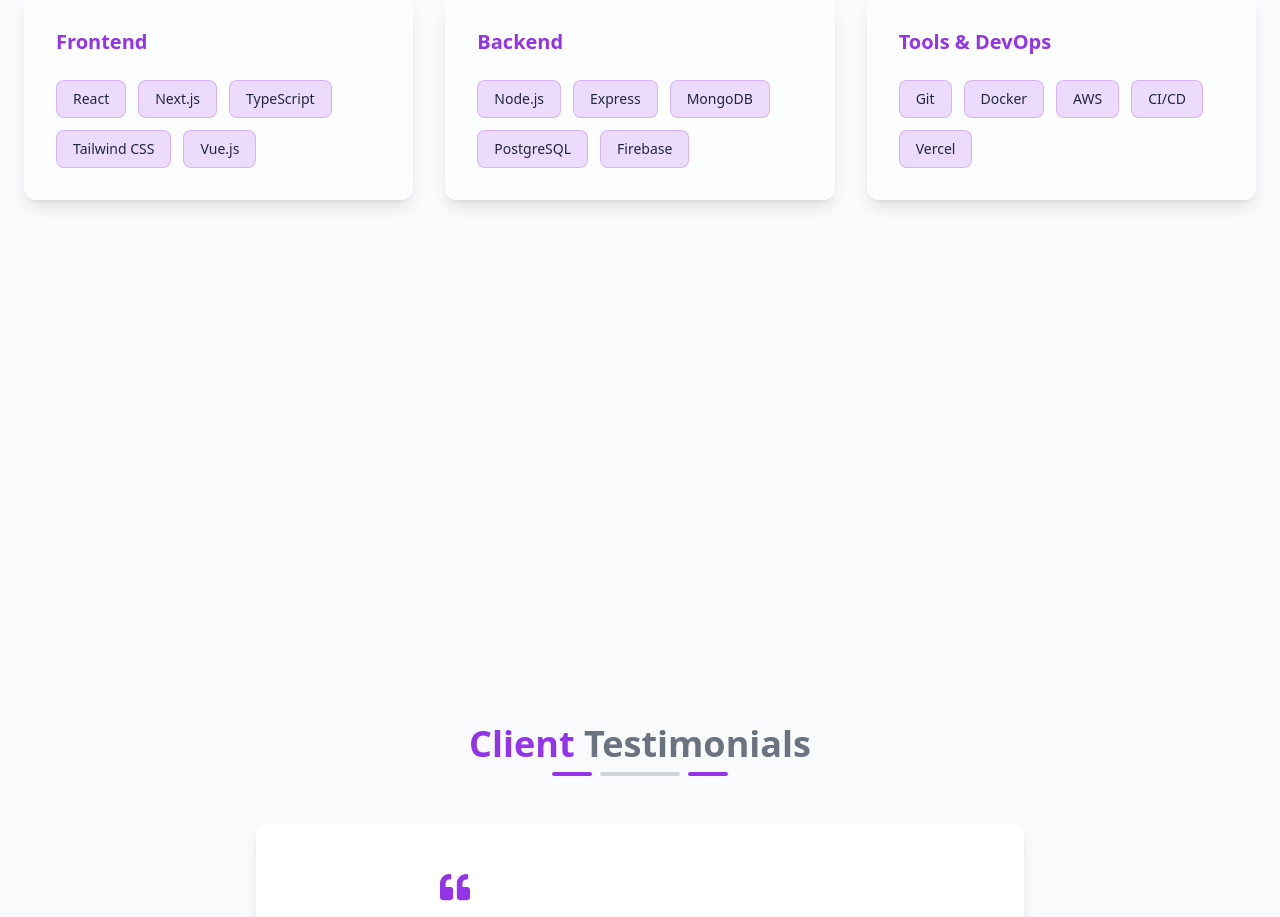
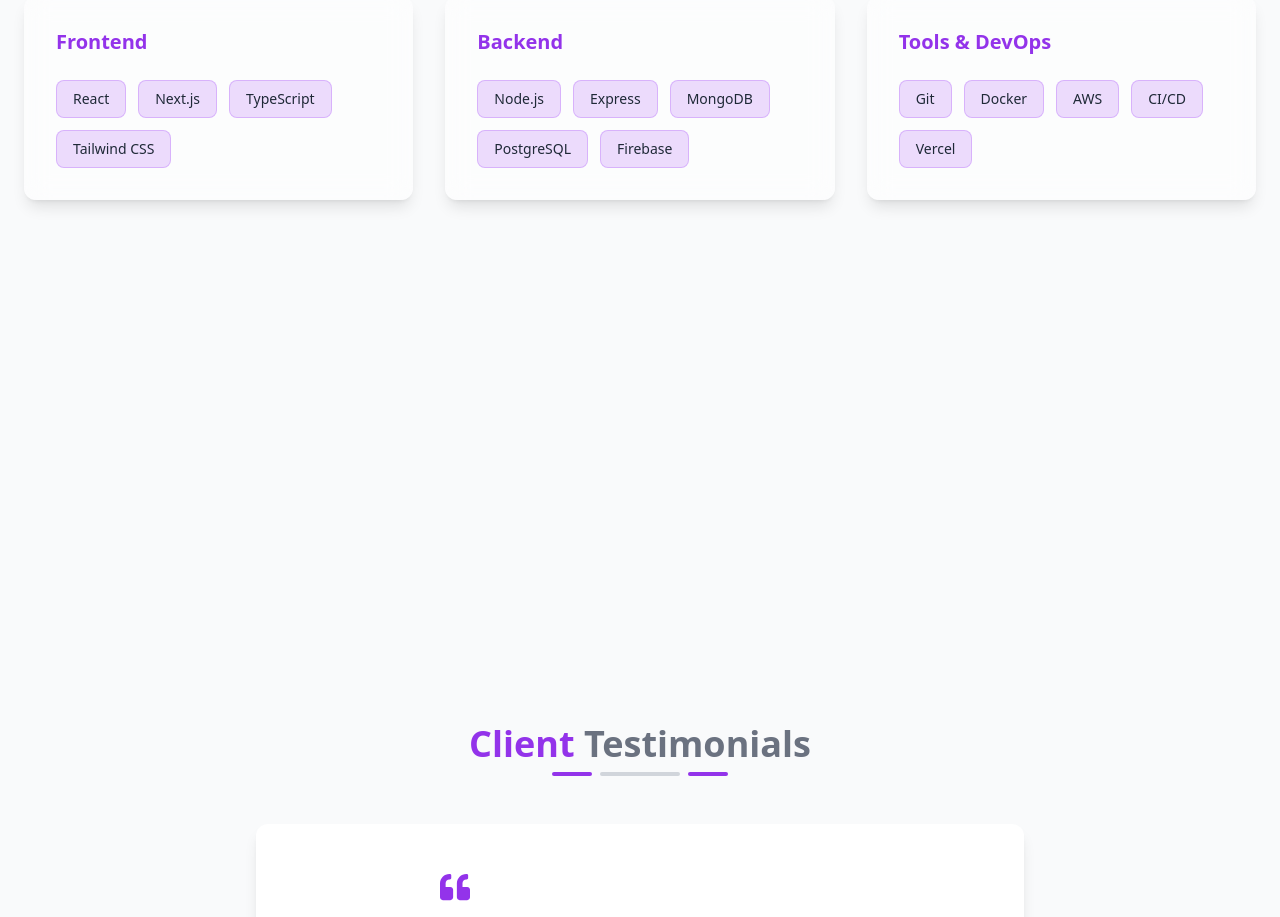
Before and after one commit to Kaleb-07/KalebDev, a React (Vite) app: page / in a window 1280 px wide. Shown: the part 2580-3497 px from the top of the page. Built offline with nearby package versions, Linux system fonts and the light colour scheme.

Commit message:
Update Skills.jsx

```diff
--- a/src/pages/Skills/Skills.jsx
+++ b/src/pages/Skills/Skills.jsx
@@ -2,7 +2,7 @@
     const skillCategories = [
         {
             category: "Frontend",
-            skills: ["React", "Next.js", "TypeScript", "Tailwind CSS", "Vue.js"],
+            skills: ["React", "Next.js", "TypeScript", "Tailwind CSS"],
         },
         {
             category: "Backend",
```
